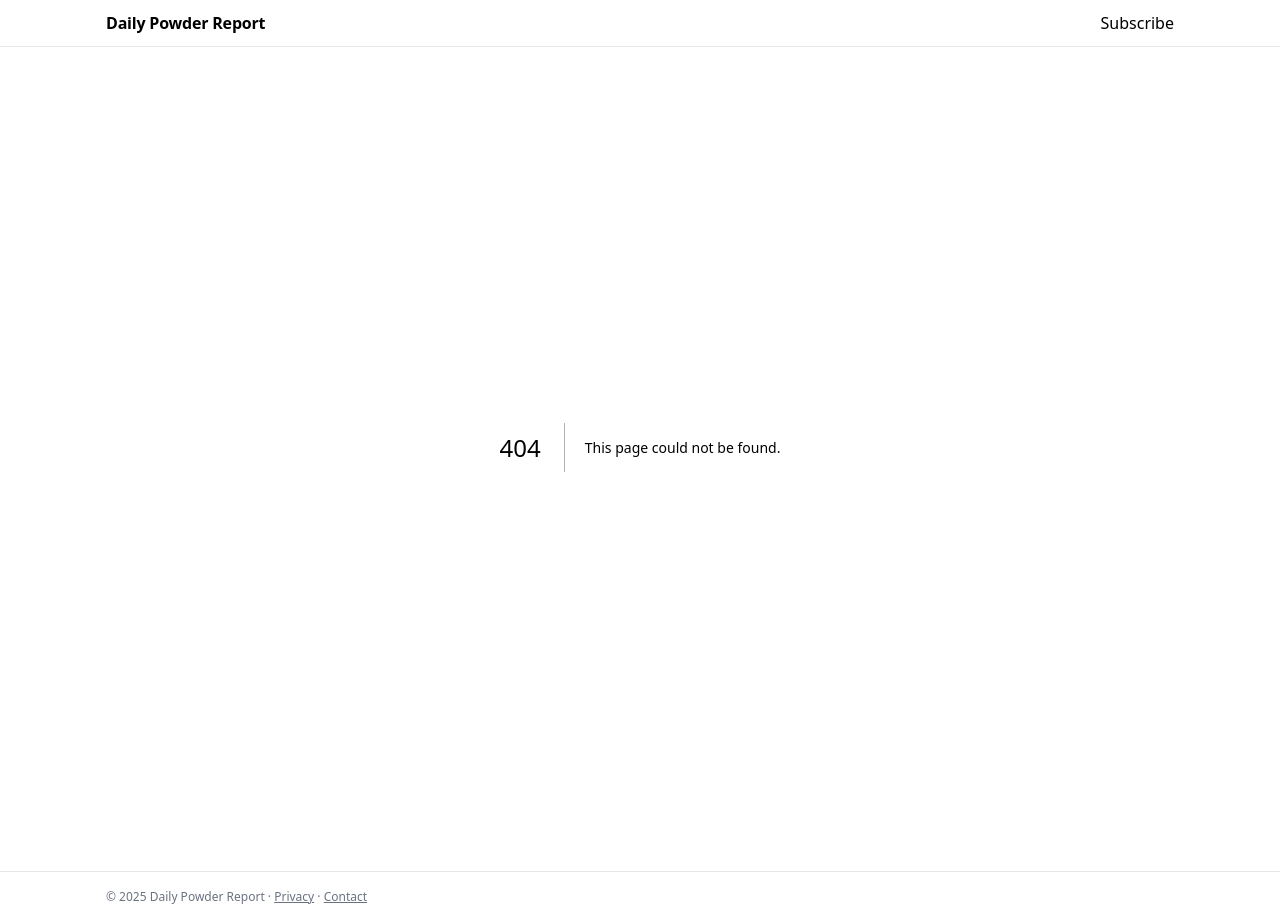
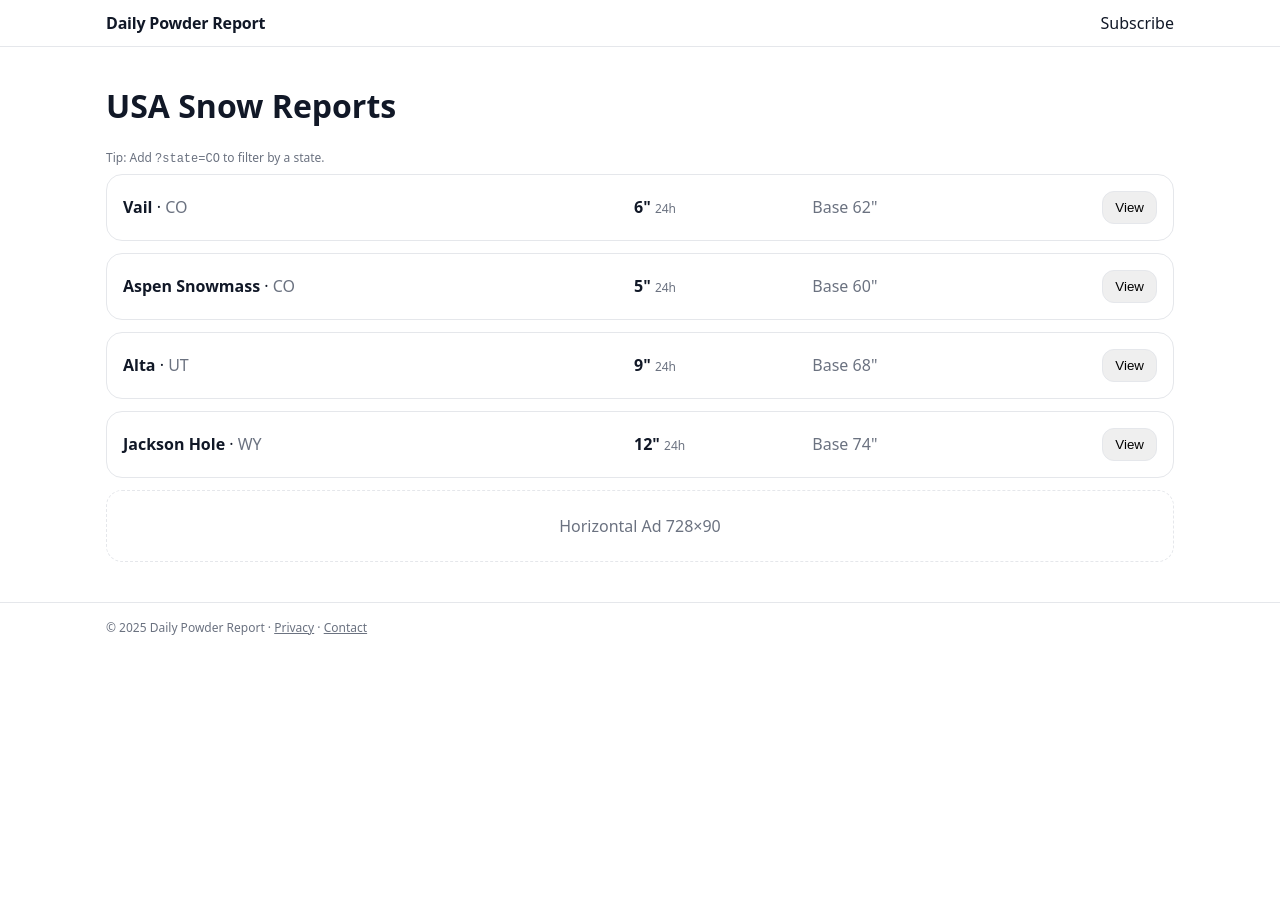
Before and after one commit to solidvikes/daily-powder-report, a Next.js app: page /usa in a window 1280 px wide. Before the commit this address had no page. After the commit the page ends 800 px from the top, so only its background shows below. Built offline with nearby package versions, Linux system fonts and the light colour scheme.

Commit message:
Create page.tsx

```diff
--- /dev/null
+++ b/app/usa/page.tsx
@@ -0,0 +1,41 @@
+import Link from "next/link";
+
+const sample = [
+  { state: "CO", resort: "Vail", slug: "vail", new24: 6, new72: 14, base: 62, lifts: "20/25" },
+  { state: "CO", resort: "Aspen Snowmass", slug: "aspen-snowmass", new24: 5, new72: 12, base: 60, lifts: "17/22" },
+  { state: "UT", resort: "Alta", slug: "alta", new24: 9, new72: 18, base: 68, lifts: "7/9" },
+  { state: "WY", resort: "Jackson Hole", slug: "jackson-hole", new24: 12, new72: 26, base: 74, lifts: "11/13" },
+];
+
+export default function USAIndex({ searchParams }: { searchParams: { state?: string } }) {
+  const filter = searchParams.state;
+  const list = filter ? sample.filter((r) => r.state === filter) : sample;
+
+  return (
+    <main style={{ maxWidth: 1100, margin: "0 auto", padding: 16 }}>
+      <h1>USA Snow Reports {filter ? `— ${filter}` : ""}</h1>
+      <div style={{ color: "#6b7280", fontSize: 12, marginBottom: 8 }}>
+        Tip: Add <code>?state=CO</code> to filter by a state.
+      </div>
+
+      <div style={{ display: "grid", gap: 12 }}>
+        {list.map((r) => (
+          <div key={r.slug} style={{ display: "grid", gridTemplateColumns: "6fr 2fr 2fr 2fr", alignItems: "center", gap: 12, border: "1px solid #e5e7eb", borderRadius: 16, padding: 16 }}>
+            <div><strong>{r.resort}</strong> · <span style={{ color: "#6b7280" }}>{r.state}</span></div>
+            <div><strong>{r.new24}"</strong> <span style={{ color: "#6b7280", fontSize: 12 }}>24h</span></div>
+            <div style={{ color: "#6b7280" }}>Base {r.base}"</div>
+            <div style={{ textAlign: "right" }}>
+              <Link href={`/usa/${r.state.toLowerCase()}/${r.slug}`}>
+                <button style={{ border: "1px solid #e5e7eb", borderRadius: 12, padding: "8px 12px" }}>View</button>
+              </Link>
+            </div>
+          </div>
+        ))}
+      </div>
+
+      <div style={{ border: "1px dashed #e5e7eb", borderRadius: 16, padding: 24, marginTop: 12, textAlign: "center", color: "#6b7280" }}>
+        Horizontal Ad 728×90
+      </div>
+    </main>
+  );
+}
```
